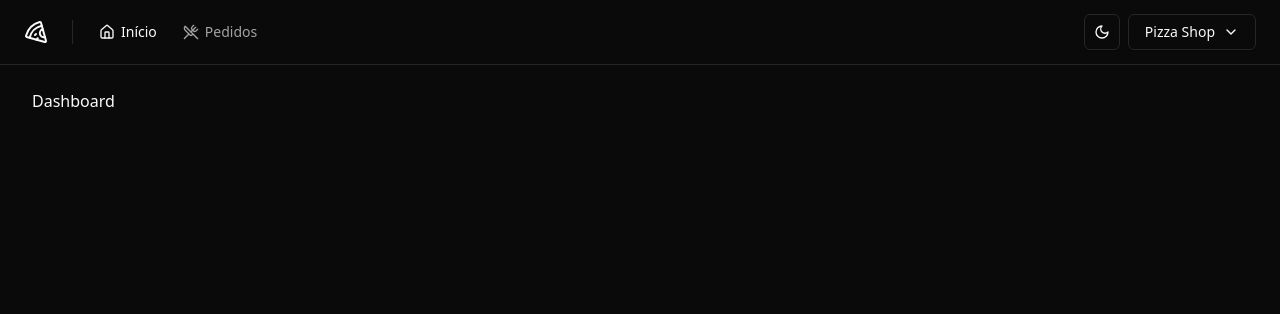
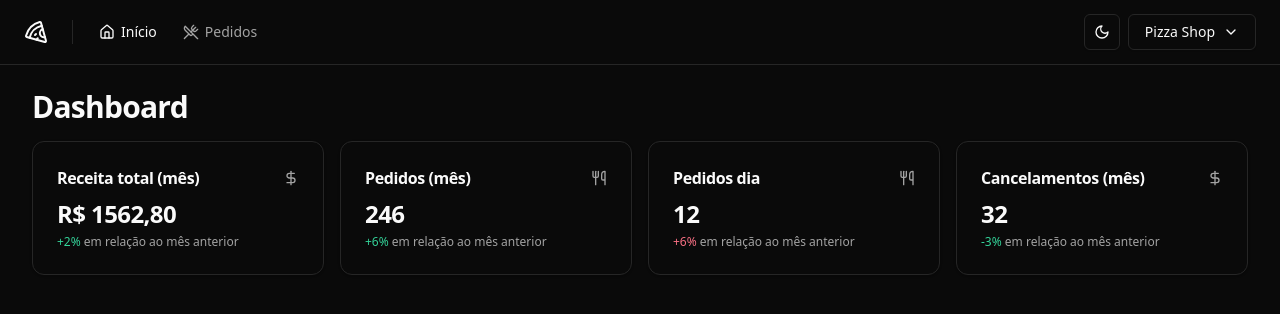
Before and after one commit to brunoanunciacaosouza/pizzashop-web, a React (Vite) app: page / in a window 1280 px wide. Shown: the top 314 px of the page. Built offline with nearby package versions, Linux system fonts and the light colour scheme.

Commit message:
pagina de dashboard

```diff
--- /dev/null
+++ b/src/components/ui/card.tsx
@@ -0,0 +1,76 @@
+import * as React from "react"
+
+import { cn } from "@/lib/utils"
+
+const Card = React.forwardRef<
+  HTMLDivElement,
+  React.HTMLAttributes<HTMLDivElement>
+>(({ className, ...props }, ref) => (
+  <div
+    ref={ref}
+    className={cn(
+      "rounded-xl border bg-card text-card-foreground shadow",
+      className
+    )}
+    {...props}
+  />
+))
+Card.displayName = "Card"
+
+const CardHeader = React.forwardRef<
+  HTMLDivElement,
+  React.HTMLAttributes<HTMLDivElement>
+>(({ className, ...props }, ref) => (
+  <div
+    ref={ref}
+    className={cn("flex flex-col space-y-1.5 p-6", className)}
+    {...props}
+  />
+))
+CardHeader.displayName = "CardHeader"
+
+const CardTitle = React.forwardRef<
+  HTMLParagraphElement,
+  React.HTMLAttributes<HTMLHeadingElement>
+>(({ className, ...props }, ref) => (
+  <h3
+    ref={ref}
+    className={cn("font-semibold leading-none tracking-tight", className)}
+    {...props}
+  />
+))
+CardTitle.displayName = "CardTitle"
+
+const CardDescription = React.forwardRef<
+  HTMLParagraphElement,
+  React.HTMLAttributes<HTMLParagraphElement>
+>(({ className, ...props }, ref) => (
+  <p
+    ref={ref}
+    className={cn("text-sm text-muted-foreground", className)}
+    {...props}
+  />
+))
+CardDescription.displayName = "CardDescription"
+
+const CardContent = React.forwardRef<
+  HTMLDivElement,
+  React.HTMLAttributes<HTMLDivElement>
+>(({ className, ...props }, ref) => (
+  <div ref={ref} className={cn("p-6 pt-0", className)} {...props} />
+))
+CardContent.displayName = "CardContent"
+
+const CardFooter = React.forwardRef<
+  HTMLDivElement,
+  React.HTMLAttributes<HTMLDivElement>
+>(({ className, ...props }, ref) => (
+  <div
+    ref={ref}
+    className={cn("flex items-center p-6 pt-0", className)}
+    {...props}
+  />
+))
+CardFooter.displayName = "CardFooter"
+
+export { Card, CardHeader, CardFooter, CardTitle, CardDescription, CardContent }
--- a/src/pages/app/dashboard.tsx
+++ /dev/null
@@ -1,10 +0,0 @@
-import { Helmet } from "react-helmet-async";
-
-export function Dashboard() {
-  return (
-    <>
-      <Helmet title="Dashboard" />
-      <h1>Dashboard</h1>
-    </>
-  );
-}
--- /dev/null
+++ b/src/pages/app/dashboard/dashboard.tsx
@@ -0,0 +1,24 @@
+import { Helmet } from "react-helmet-async";
+import { MonthRevenueCard } from "./month-revenue-card";
+import { MonthOrdersAmountCard } from "./month-orders-amount-card";
+import { DayOrdersAmountCard } from "./day-orders-amount-card";
+import { MonthCanceledOrdersAmountCard } from "./month-canceled-orders-amount-card";
+
+export function Dashboard() {
+  return (
+    <>
+      <Helmet title="Dashboard" />
+
+      <div className="flex flex-col gap-4">
+        <h1 className="text-3xl font-bold tracking-tight">Dashboard</h1>
+
+        <div className="grid grid-cols-4 gap-4">
+          <MonthRevenueCard />
+          <MonthOrdersAmountCard />
+          <DayOrdersAmountCard />
+          <MonthCanceledOrdersAmountCard />
+        </div>
+      </div>
+    </>
+  );
+}
--- /dev/null
+++ b/src/pages/app/dashboard/day-orders-amount-card.tsx
@@ -0,0 +1,21 @@
+import { Utensils } from "lucide-react";
+
+import { Card, CardContent, CardHeader, CardTitle } from "@/components/ui/card";
+
+export function DayOrdersAmountCard() {
+  return (
+    <Card>
+      <CardHeader className="flex-row items-center justify-between space-y-0 pb-2">
+        <CardTitle className="text-base">Pedidos dia</CardTitle>
+        <Utensils className="h-4 w-4 text-muted-foreground" />
+      </CardHeader>
+      <CardContent className="space-y-1">
+        <span className="text-2xl font-bold tracking-tight">12</span>
+        <p className="text-xs text-muted-foreground">
+          <span className="text-rose-500 dark:text-rose-400">+6% </span>
+          em relação ao mês anterior
+        </p>
+      </CardContent>
+    </Card>
+  );
+}
--- /dev/null
+++ b/src/pages/app/dashboard/month-canceled-orders-amount-card.tsx
@@ -0,0 +1,21 @@
+import { DollarSign } from "lucide-react";
+
+import { Card, CardContent, CardHeader, CardTitle } from "@/components/ui/card";
+
+export function MonthCanceledOrdersAmountCard() {
+  return (
+    <Card>
+      <CardHeader className="flex-row items-center justify-between space-y-0 pb-2">
+        <CardTitle className="text-base">Cancelamentos (mês)</CardTitle>
+        <DollarSign className="h-4 w-4 text-muted-foreground" />
+      </CardHeader>
+      <CardContent className="space-y-1">
+        <span className="text-2xl font-bold tracking-tight">32</span>
+        <p className="text-xs text-muted-foreground">
+          <span className="text-emerald-500 dark:text-emerald-400">-3% </span>
+          em relação ao mês anterior
+        </p>
+      </CardContent>
+    </Card>
+  );
+}
--- /dev/null
+++ b/src/pages/app/dashboard/month-orders-amount-card.tsx
@@ -0,0 +1,21 @@
+import { Utensils } from "lucide-react";
+
+import { Card, CardContent, CardHeader, CardTitle } from "@/components/ui/card";
+
+export function MonthOrdersAmountCard() {
+  return (
+    <Card>
+      <CardHeader className="flex-row items-center justify-between space-y-0 pb-2">
+        <CardTitle className="text-base">Pedidos (mês)</CardTitle>
+        <Utensils className="h-4 w-4 text-muted-foreground" />
+      </CardHeader>
+      <CardContent className="space-y-1">
+        <span className="text-2xl font-bold tracking-tight">246</span>
+        <p className="text-xs text-muted-foreground">
+          <span className="text-emerald-500 dark:text-emerald-400">+6% </span>
+          em relação ao mês anterior
+        </p>
+      </CardContent>
+    </Card>
+  );
+}
--- /dev/null
+++ b/src/pages/app/dashboard/month-revenue-card.tsx
@@ -0,0 +1,21 @@
+import { DollarSign } from "lucide-react";
+
+import { Card, CardContent, CardHeader, CardTitle } from "@/components/ui/card";
+
+export function MonthRevenueCard() {
+  return (
+    <Card>
+      <CardHeader className="flex-row items-center justify-between space-y-0 pb-2">
+        <CardTitle className="text-base">Receita total (mês)</CardTitle>
+        <DollarSign className="h-4 w-4 text-muted-foreground" />
+      </CardHeader>
+      <CardContent className="space-y-1">
+        <span className="text-2xl font-bold tracking-tight">R$ 1562,80</span>
+        <p className="text-xs text-muted-foreground">
+          <span className="text-emerald-500 dark:text-emerald-400">+2% </span>
+          em relação ao mês anterior
+        </p>
+      </CardContent>
+    </Card>
+  );
+}
--- a/src/pages/app/orders/order-table-row.tsx
+++ b/src/pages/app/orders/order-table-row.tsx
@@ -2,7 +2,7 @@ import { Search, ArrowRight, X } from "lucide-react";
 
 import { Button } from "@/components/ui/button";
 import { TableCell, TableRow } from "@/components/ui/table";
-import { Dialog, DialogContent, DialogTrigger } from "@/components/ui/dialog";
+import { Dialog, DialogTrigger } from "@/components/ui/dialog";
 import { OrderDetails } from "./oder-details";
 
 export function OrderTableRow() {
--- a/src/routes/routes.tsx
+++ b/src/routes/routes.tsx
@@ -2,7 +2,7 @@ import { createBrowserRouter } from "react-router-dom";
 
 import { AppLayout } from "@/pages/_layouts/app";
 import { AuthLayout } from "@/pages/_layouts/auth";
-import { Dashboard } from "@/pages/app/dashboard";
+import { Dashboard } from "@/pages/app/dashboard/dashboard";
 import { SignIn } from "@/pages/auth/sign-in";
 import { SignUp } from "@/pages/auth/sign-up";
 import { Orders } from "@/pages/app/orders/orders";
```
